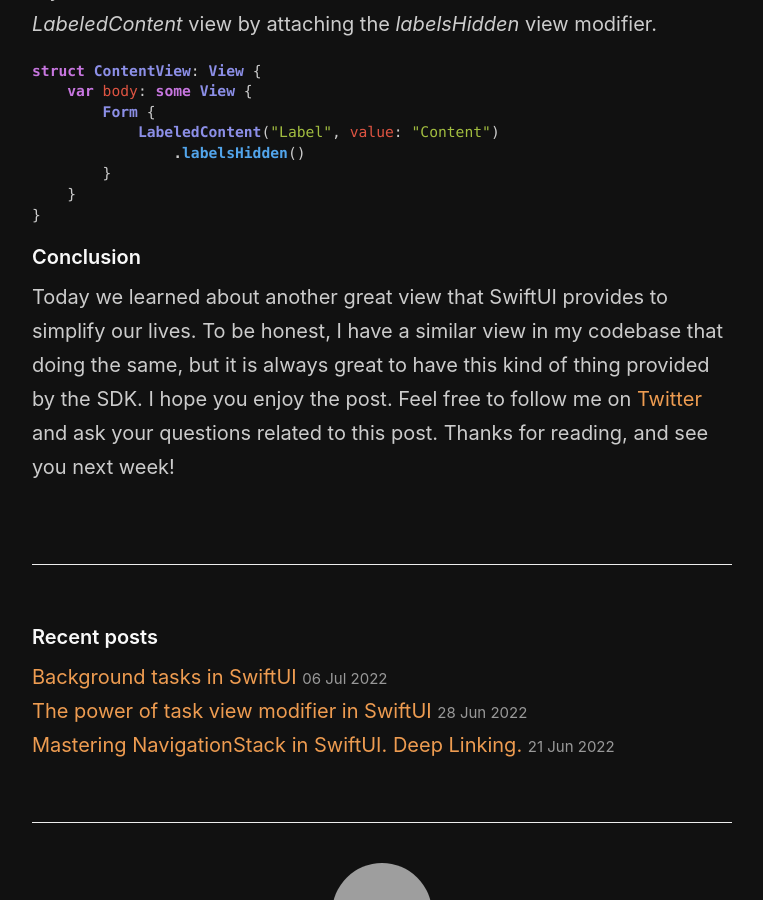
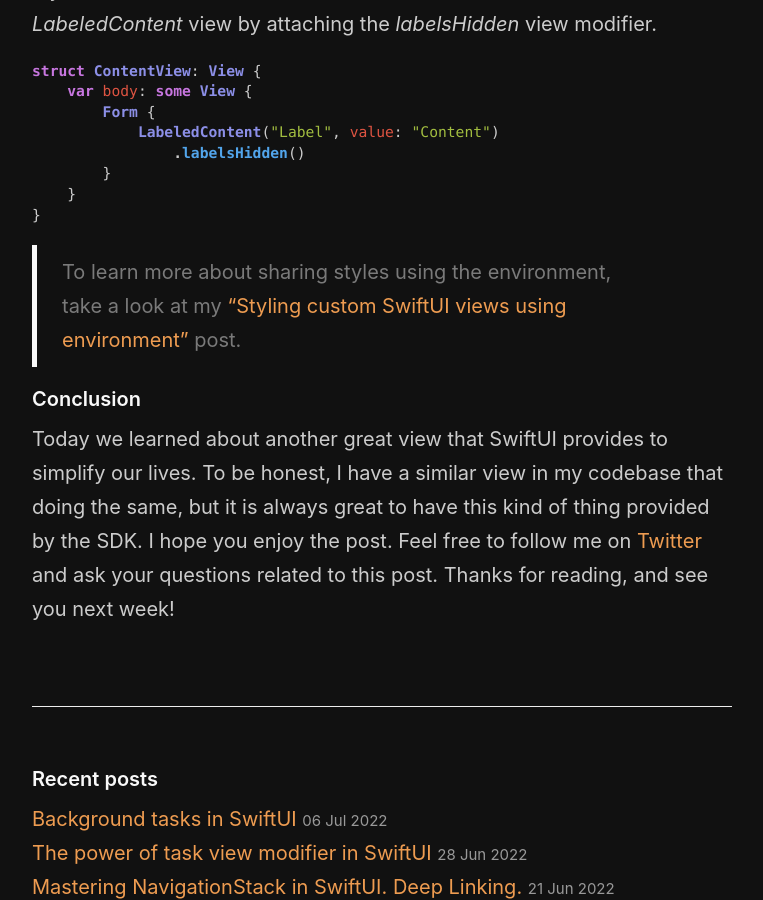
Before and after one commit to mecid/mecid.github.io, a Jekyll site: the page built from _posts/2022-07-13-mastering-labeledcontent-in-swiftui.md, in a window 1280 px wide and 900 px high, scrolled down 3567 px. Shown: the whole window, without its empty margins (258-1021 px from the left). Built offline with Jekyll 4.4.1, drawn with Linux system fonts in a browser that asks for light colours; grey boxes are pictures that could not be loaded.

Commit message:
reference post added to the labeled content post

````diff
--- a/_posts/2022-07-13-mastering-labeledcontent-in-swiftui.md
+++ b/_posts/2022-07-13-mastering-labeledcontent-in-swiftui.md
@@ -124,5 +124,7 @@ struct ContentView: View {
 }
 ```
 
+> To learn more about sharing styles using the environment, take a look at my ["Styling custom SwiftUI views using environment"](/2020/12/09/styling-custom-swiftui-views-using-environment/) post.
+
 #### Conclusion
 Today we learned about another great view that SwiftUI provides to simplify our lives. To be honest, I have a similar view in my codebase that doing the same, but it is always great to have this kind of thing provided by the SDK. I hope you enjoy the post. Feel free to follow me on [Twitter](https://twitter.com/mecid) and ask your questions related to this post. Thanks for reading, and see you next week!
````
